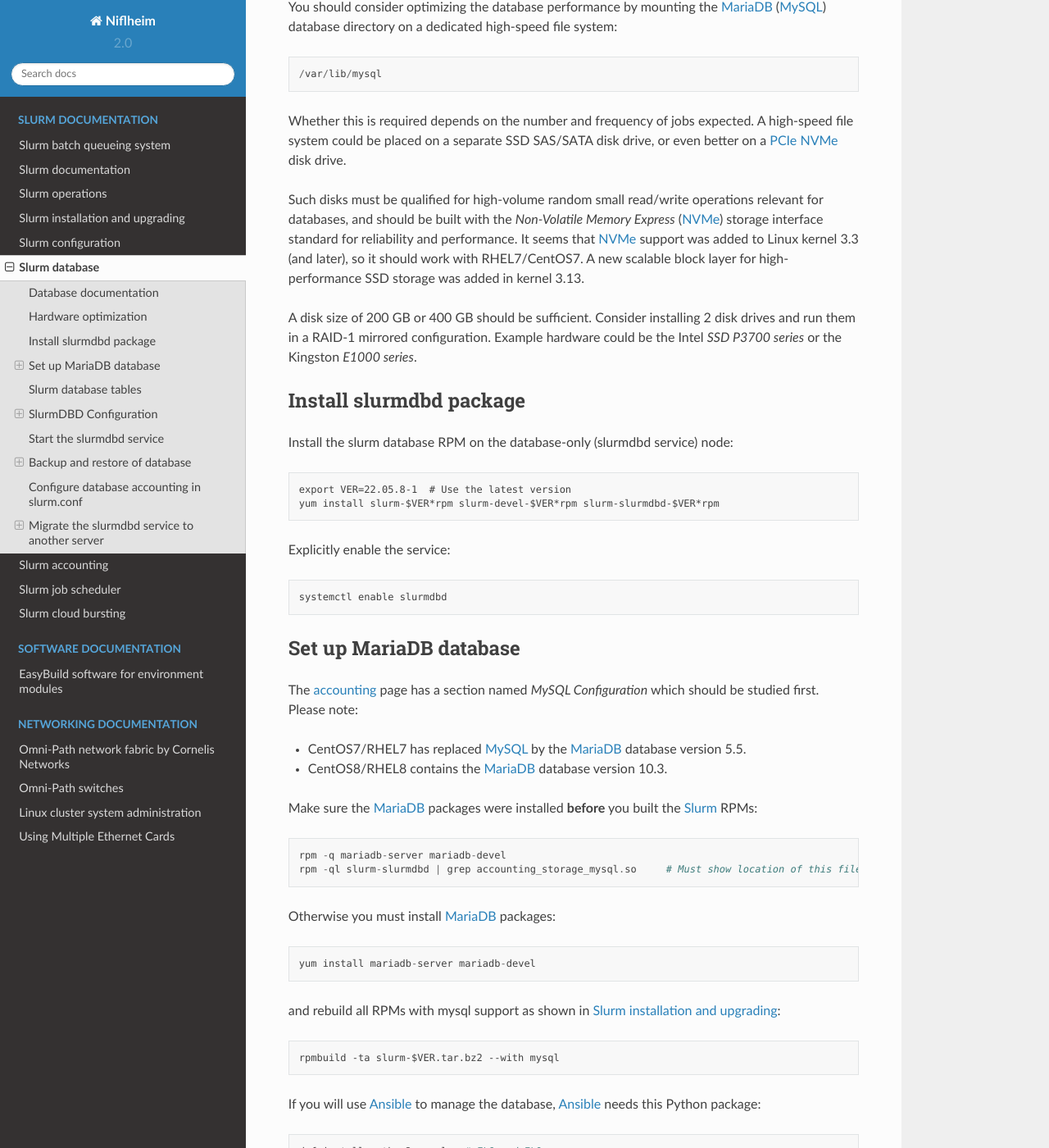
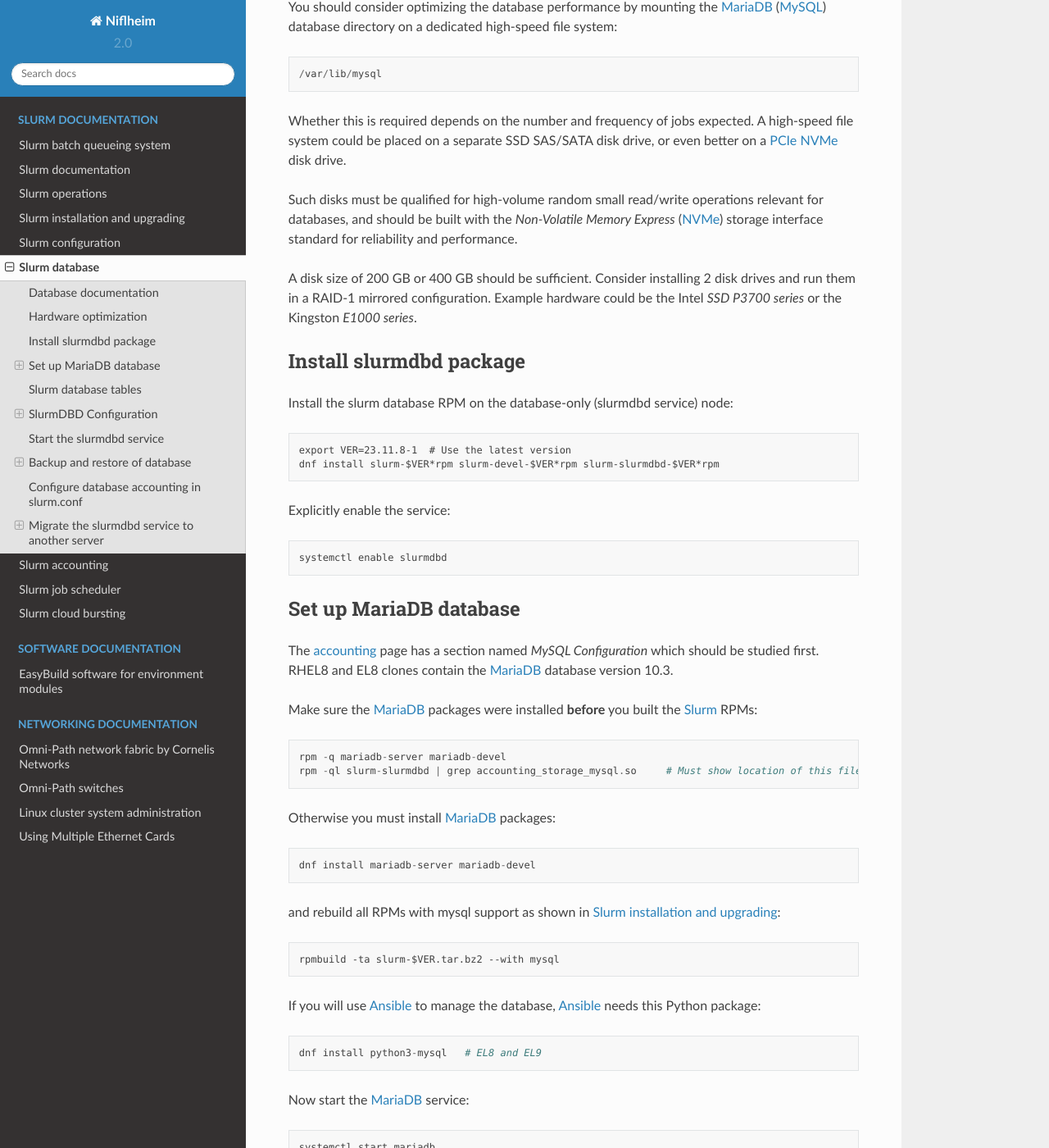
Before and after one commit to OleHolmNielsen/Niflheim_system, a Sphinx documentation site: the page built from docs/Slurm_database.rst, in a window 1280 px wide and 1400 px high, scrolled down 1508 px. Shown: the whole window at 82% size. Built offline with Sphinx 7.4.7 and the Read the Docs theme 2.0.0, drawn with Linux system fonts in a browser that asks for light colours; some of the changed text lies outside the part shown.

Commit message:
Removed CentOS 7 info

```diff
--- a/docs/Slurm_database.rst
+++ b/docs/Slurm_database.rst
@@ -65,8 +65,6 @@
 
 Such disks must be qualified for high-volume random small read/write operations relevant for databases,
 and should be built with the *Non-Volatile Memory Express* (NVMe_) storage interface standard for reliability and performance.
-It seems that NVMe_ support was added to Linux kernel 3.3 (and later), so it should work with RHEL7/CentOS7.
-A new scalable block layer for high-performance SSD storage was added in kernel 3.13.
 
 A disk size of 200 GB or 400 GB should be sufficient.
 Consider installing 2 disk drives and run them in a RAID-1 mirrored configuration.
@@ -80,8 +78,8 @@
 
 Install the slurm database RPM on the database-only (slurmdbd service) node::
 
-  export VER=22.05.8-1  # Use the latest version
-  yum install slurm-$VER*rpm slurm-devel-$VER*rpm slurm-slurmdbd-$VER*rpm
+  export VER=23.11.8-1  # Use the latest version
+  dnf install slurm-$VER*rpm slurm-devel-$VER*rpm slurm-slurmdbd-$VER*rpm
 
 Explicitly enable the service::
 
@@ -91,10 +89,7 @@
 =======================
 
 The accounting_ page has a section named *MySQL Configuration* which should be studied first.
-Please note:
-
-* CentOS7/RHEL7 has replaced MySQL_ by the MariaDB_ database version 5.5.
-* CentOS8/RHEL8 contains the MariaDB_ database version 10.3.
+RHEL8 and EL8 clones contain the MariaDB_ database version 10.3.
 
 .. _MariaDB: https://mariadb.org/
 
@@ -105,7 +100,7 @@
 
 Otherwise you must install MariaDB_ packages::
 
-  yum install mariadb-server mariadb-devel
+  dnf install mariadb-server mariadb-devel
 
 and rebuild all RPMs with mysql support as shown in :ref:`Slurm_installation`::
 
@@ -114,7 +109,6 @@
 If you will use Ansible_ to manage the database, Ansible_ needs this Python package::
 
   dnf install python3-mysql   # EL8 and EL9
-  yum install MySQL-python    # CentOS7/RHEL7
 
 .. _Ansible: https://www.ansible.com/
 
@@ -457,8 +451,8 @@
 
 For compressing the (large) database dumps, install the *gzip*, *bzip2*, and perhaps the *lbzip2* package::
 
-  yum install gzip bzip2
-  yum install lbzip2    # From EPEL
+  dnf install gzip bzip2
+  dnf install lbzip2    # From EPEL
 
 .. _Bug_10295: https://bugs.schedmd.com/show_bug.cgi?id=10295
 .. _mysqldump: https://mariadb.com/kb/en/mysqldump/
@@ -581,7 +575,7 @@
   mysql_upgrade -p
 
 It may be necessary to force an upgrade if you have restored a database dump made on an earlier version of MariaDB_,
-say, when migrating from CentOS7/RHEL7 to CentOS8/RHEL8::
+say, when migrating from CentOS7/RHEL7 to EL8::
 
   mysql_upgrade -p --force
 
@@ -593,7 +587,6 @@
 
 .. _mysql_upgrade: https://mariadb.com/kb/en/library/mysql_upgrade/
 .. _Upgrading_MariaDB: https://mariadb.com/kb/en/upgrading/
-
 .. _MariaDB_10.2.1_modifications:
 
 Slurm database modifications required for MariaDB 10.2.1 and above
@@ -603,7 +596,7 @@
 Several Slurm database tables must be altered while the slurmdbd_ is stopped.
 Please note that EL7 contains MariaDB_ version 5.5, and EL8 contains MariaDB_ version 10.3,
 so this point is **important**, for example, when upgrading from EL7 to EL8!
-This has been resolved from Slurm 22.05.7.
+This has been resolved from Slurm_ 22.05.7.
 
 We have discussed the procedure for MariaDB_ 10.2.1 and above in details in bug_15168_.
 A future version of Slurm may perform these changes automatically.
```
